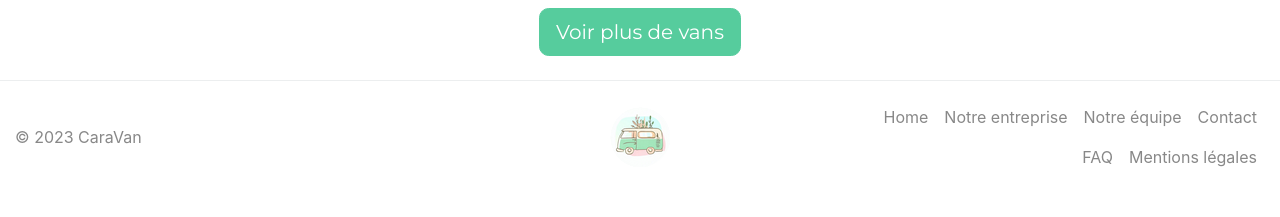
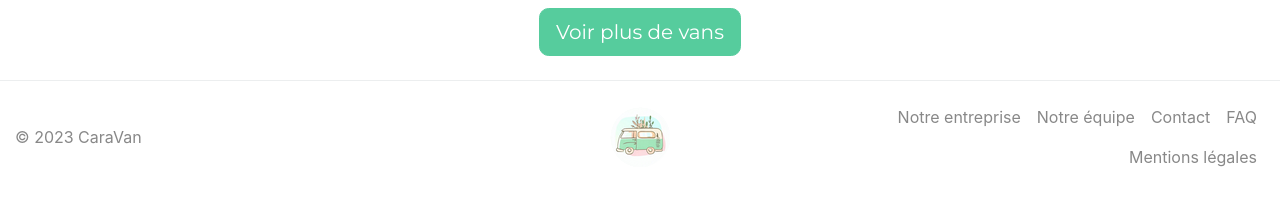
Before and after one commit to Demonelfes/Caravan_THP_Project, a Rails app: page / in a window 1280 px wide. Shown: the part 1708-1925 px from the top of the page. Run offline with Rails 7, Linux system fonts and the light colour scheme; data comes from the database, SQL or seed files in the repository; some libraries are stand-ins or nearby versions.

Commit message:
change footer home

```diff
--- a/app/views/layouts/_footer.html.erb
+++ b/app/views/layouts/_footer.html.erb
@@ -5,7 +5,6 @@
 </a>
 
 <ul class="nav col-md-4 justify-content-end">
-  <li class="nav-item"><%= link_to "Home", root_path, class: "nav-link px-2 text-muted" %></li>
   <li class="nav-item"><%= link_to "Notre entreprise", caravan_path, class: "nav-link px-2 text-muted" %></li>
   <li class="nav-item"><%= link_to "Notre équipe", l_equipe_path, class: "nav-link px-2 text-muted" %></li>
   <li class="nav-item"><%= link_to "Contact", contact_path, class: "nav-link px-2 text-muted" %></li>
```
